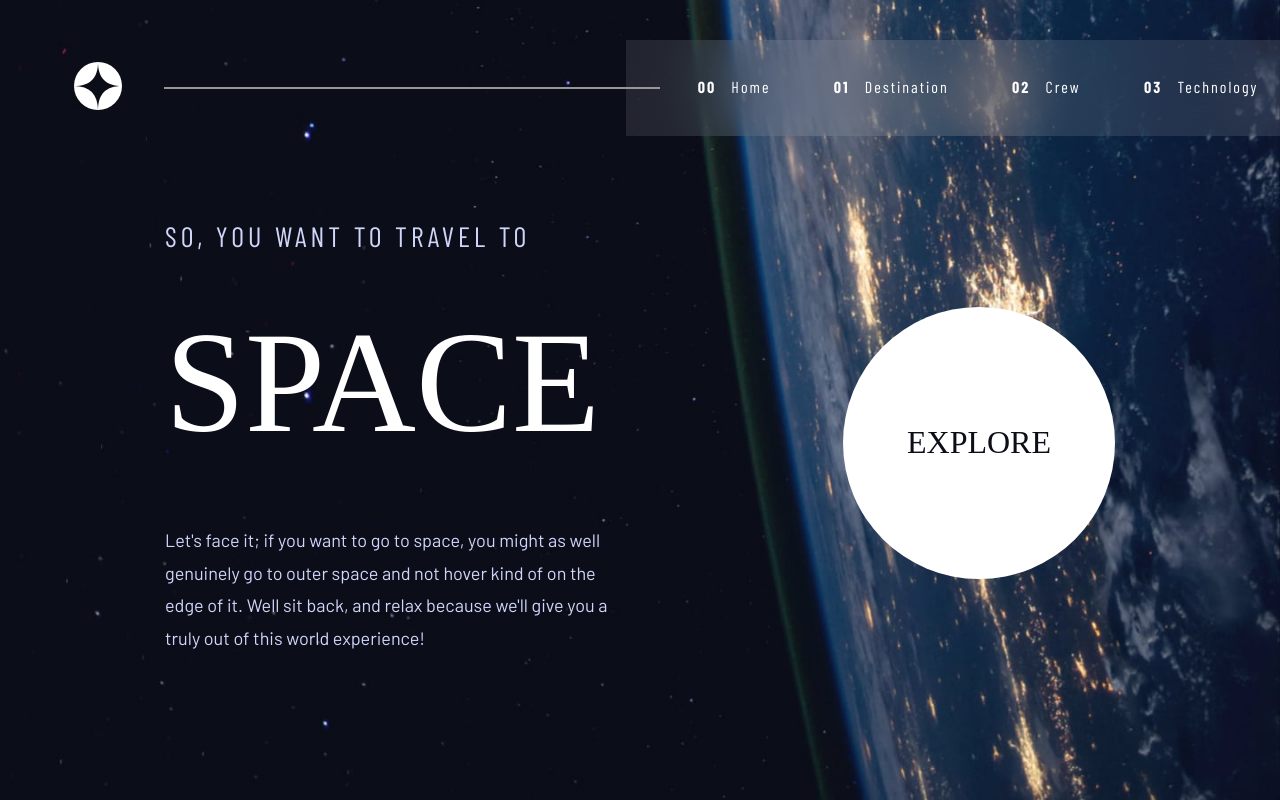
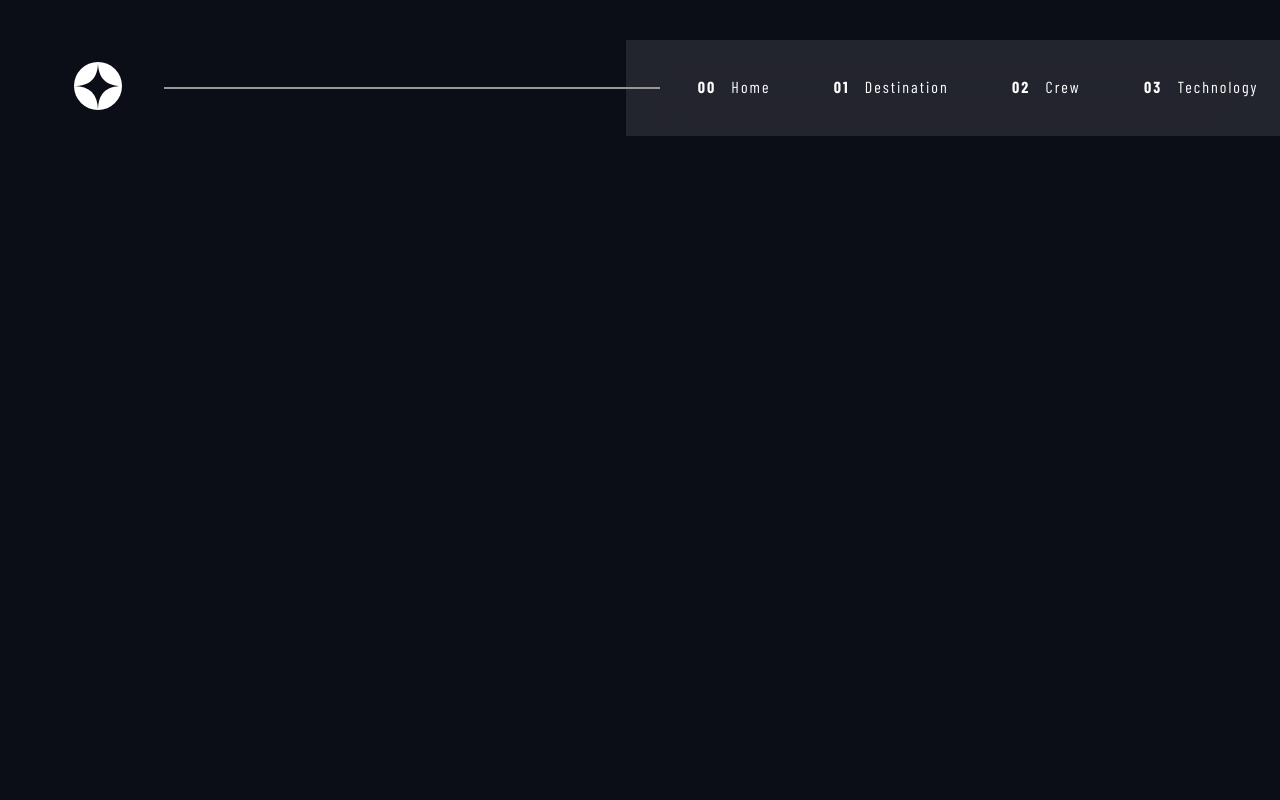
Before and after one commit to George-Shenoda/space, a React (Vite) app: page / in a window 1280 px wide. Built offline with nearby package versions, Linux system fonts and the light colour scheme; a web font is replaced by a local one.

Commit message:
finish tech

```diff
--- a/src/App.tsx
+++ b/src/App.tsx
@@ -11,10 +11,10 @@ export default function App() {
             <Navbar />
 
             <Routes>
-                <Route path="/" element={<Home />} />
-                <Route path="/destination" element={<Dist />} />
-                <Route path="/crew" element={<Crew />} />
-                <Route path="/technology" element={<Tech />} />
+                <Route path="/space/" element={<Home />} />
+                <Route path="/space/destination" element={<Dist />} />
+                <Route path="/space/crew" element={<Crew />} />
+                <Route path="/space/technology" element={<Tech />} />
             </Routes>
         </BrowserRouter>
     );
```
